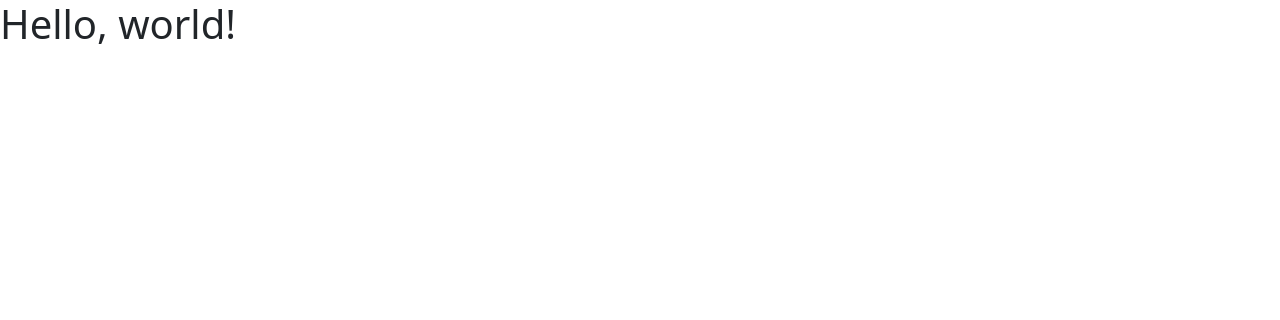
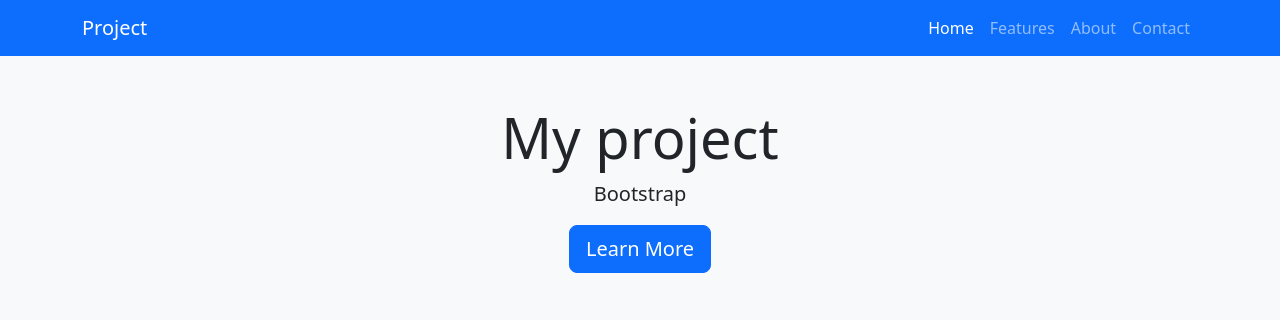
Before and after one commit to MysticMetaphors/Web-Project1, a CodeIgniter app: page /database/ in a window 1280 px wide. Shown: the top 320 px of the page. Run offline with CodeIgniter, Linux system fonts and the light colour scheme.

Commit message:
Added Simple Nav & Hero section

```diff
--- a/application/views/Home.php
+++ b/application/views/Home.php
@@ -1,13 +1,47 @@
 <!doctype html>
 <html lang="en">
-  <head>
+
+<head>
     <meta charset="utf-8">
     <meta name="viewport" content="width=device-width, initial-scale=1">
     <title>Bootstrap demo</title>
     <link href="https://cdn.jsdelivr.net/npm/bootstrap@5.3.3/dist/css/bootstrap.min.css" rel="stylesheet" integrity="sha384-QWTKZyjpPEjISv5WaRU9OFeRpok6YctnYmDr5pNlyT2bRjXh0JMhjY6hW+ALEwIH" crossorigin="anonymous">
-  </head>
-  <body>
-    <h1>Hello, world!</h1>
+</head>
+
+<body>
+    <nav class="navbar navbar-expand-lg navbar-dark bg-primary">
+        <div class="container">
+            <a class="navbar-brand" href="#">Project</a>
+            <button class="navbar-toggler" type="button" data-bs-toggle="collapse" data-bs-target="#navbarNav" aria-controls="navbarNav" aria-expanded="false" aria-label="Toggle navigation">
+                <span class="navbar-toggler-icon"></span>
+            </button>
+            <div class="collapse navbar-collapse" id="navbarNav">
+                <ul class="navbar-nav ms-auto">
+                    <li class="nav-item">
+                        <a class="nav-link active" href="#">Home</a>
+                    </li>
+                    <li class="nav-item">
+                        <a class="nav-link" href="#features">Features</a>
+                    </li>
+                    <li class="nav-item">
+                        <a class="nav-link" href="#about">About</a>
+                    </li>
+                    <li class="nav-item">
+                        <a class="nav-link" href="#contact">Contact</a>
+                    </li>
+                </ul>
+            </div>
+        </div>
+    </nav>
+
+    <section class="py-5 text-center bg-light">
+        <div class="container">
+            <h1 class="display-4">My project</h1>
+            <p class="lead">Bootstrap</p>
+            <a href="#features" class="btn btn-primary btn-lg">Learn More</a>
+        </div>
+    </section>
     <script src="https://cdn.jsdelivr.net/npm/bootstrap@5.3.3/dist/js/bootstrap.bundle.min.js" integrity="sha384-YvpcrYf0tY3lHB60NNkmXc5s9fDVZLESaAA55NDzOxhy9GkcIdslK1eN7N6jIeHz" crossorigin="anonymous"></script>
-  </body>
+</body>
+
 </html>
```
